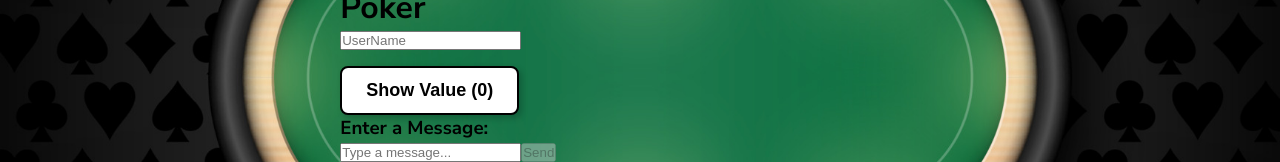
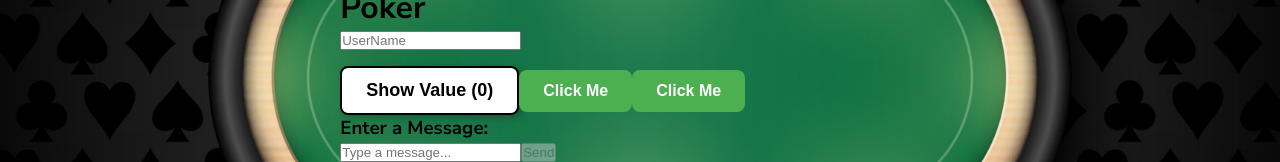
Before and after one commit to Kurtis24/Poker-Bot, a React (Create React App) app in the folder Frontend/pokerbot/: page / in a window 1280 px wide. Shown: the part 323-485 px from the top of the page. Built offline with nearby package versions, Linux system fonts and the light colour scheme; no server answers; a web font is replaced by a local one.

Commit message:
created a chekc and fold button to see flops

```diff
--- a/Frontend/pokerbot/src/App.js
+++ b/Frontend/pokerbot/src/App.js
@@ -1,6 +1,8 @@
 import { useState, useEffect, useRef } from "react";
 import PokerBot from "./Components/PokerBot";
 import ScrollBar from "./Components/ScrollBar";
+import CheckBut from "./Components/CheckBut";
+import FoldBut from "./Components/FoldBut";
 import BetButton from "./Components/BetButton";
 import "./App.css";
 
@@ -55,7 +57,8 @@
       <PokerBot />
       <ScrollBar value={value} setValue={setValue} />
       <BetButton value={value} />
-
+      <CheckBut value={value} />
+      <FoldBut value={value} />
       <div>
         <h3>Enter a Message:</h3>
         <input
--- /dev/null
+++ b/Frontend/pokerbot/src/Components/CheckBut.css
@@ -0,0 +1,24 @@
+.toggle-button {
+  padding: 12px 24px;
+  font-size: 16px;
+  font-weight: bold;
+  border: none;
+  border-radius: 8px;
+  cursor: pointer;
+  transition: background 0.3s ease, transform 0.2s;
+}
+
+.toggle-button.active {
+  background-color: #4caf50;
+  color: white;
+}
+
+.toggle-button.disabled {
+  background-color: #d3d3d3;
+  color: gray;
+  cursor: not-allowed;
+}
+
+.toggle-button:active {
+  transform: scale(0.95);
+}
--- /dev/null
+++ b/Frontend/pokerbot/src/Components/CheckBut.jsx
@@ -0,0 +1,25 @@
+import React, { useState } from "react";
+import "./CheckBut.css"; // Import CSS file
+
+const CheckBut = () => {
+  const [isActive, setIsActive] = useState(true);
+
+  const handleClick = () => {
+    setIsActive(false); // Disable button
+    setTimeout(() => {
+      setIsActive(true); // Enable button after 1 second
+    }, 1000);
+  };
+
+  return (
+    <button
+      className={`toggle-button ${isActive ? "active" : "disabled"}`}
+      onClick={handleClick}
+      disabled={!isActive} // Disable when false
+    >
+      {isActive ? "Click Me" : "Wait..."}
+    </button>
+  );
+};
+
+export default CheckBut;
--- /dev/null
+++ b/Frontend/pokerbot/src/Components/FoldBut.css
@@ -0,0 +1,24 @@
+.toggle-button {
+  padding: 12px 24px;
+  font-size: 16px;
+  font-weight: bold;
+  border: none;
+  border-radius: 8px;
+  cursor: pointer;
+  transition: background 0.3s ease, transform 0.2s;
+}
+
+.toggle-button.active {
+  background-color: #4caf50;
+  color: white;
+}
+
+.toggle-button.disabled {
+  background-color: #d3d3d3;
+  color: gray;
+  cursor: not-allowed;
+}
+
+.toggle-button:active {
+  transform: scale(0.95);
+}
--- /dev/null
+++ b/Frontend/pokerbot/src/Components/FoldBut.jsx
@@ -0,0 +1,25 @@
+import React, { useState } from "react";
+import "./FoldBut.css"; // Import CSS file
+
+const FoldBut = () => {
+  const [isActive, setIsActive] = useState(true);
+
+  const handleClick = () => {
+    setIsActive(false); // Disable button
+    setTimeout(() => {
+      setIsActive(true); // Enable button after 1 second
+    }, 1000);
+  };
+
+  return (
+    <button
+      className={`toggle-button ${isActive ? "active" : "disabled"}`}
+      onClick={handleClick}
+      disabled={!isActive} // Disable when false
+    >
+      {isActive ? "Click Me" : "Wait..."}
+    </button>
+  );
+};
+
+export default FoldBut;
```
